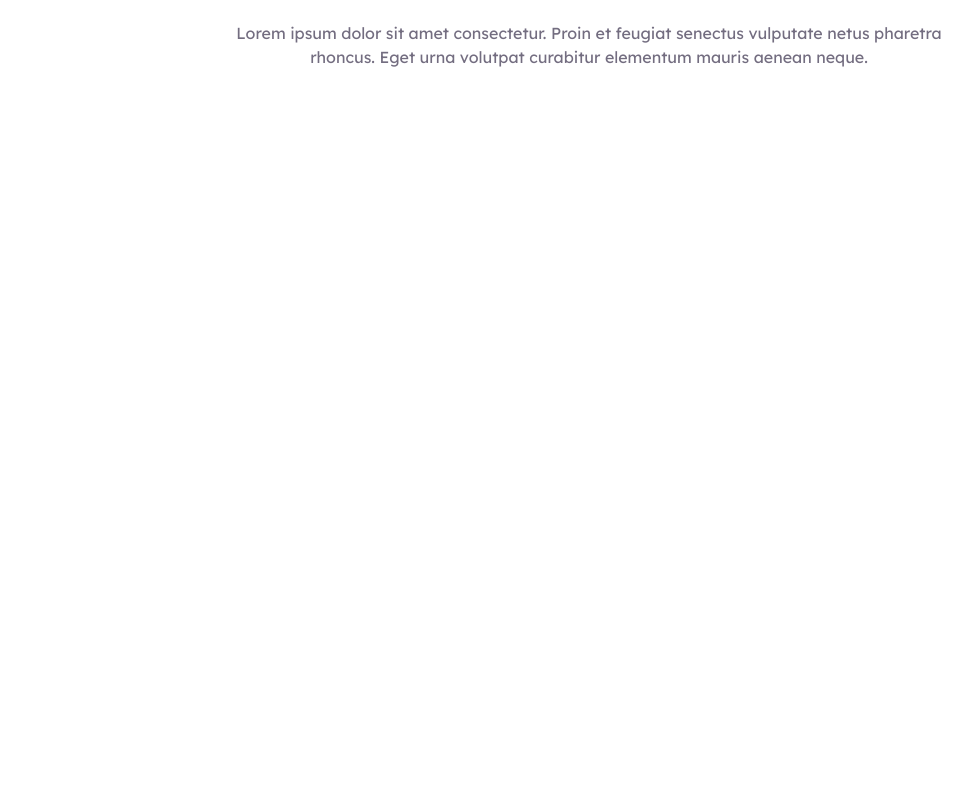
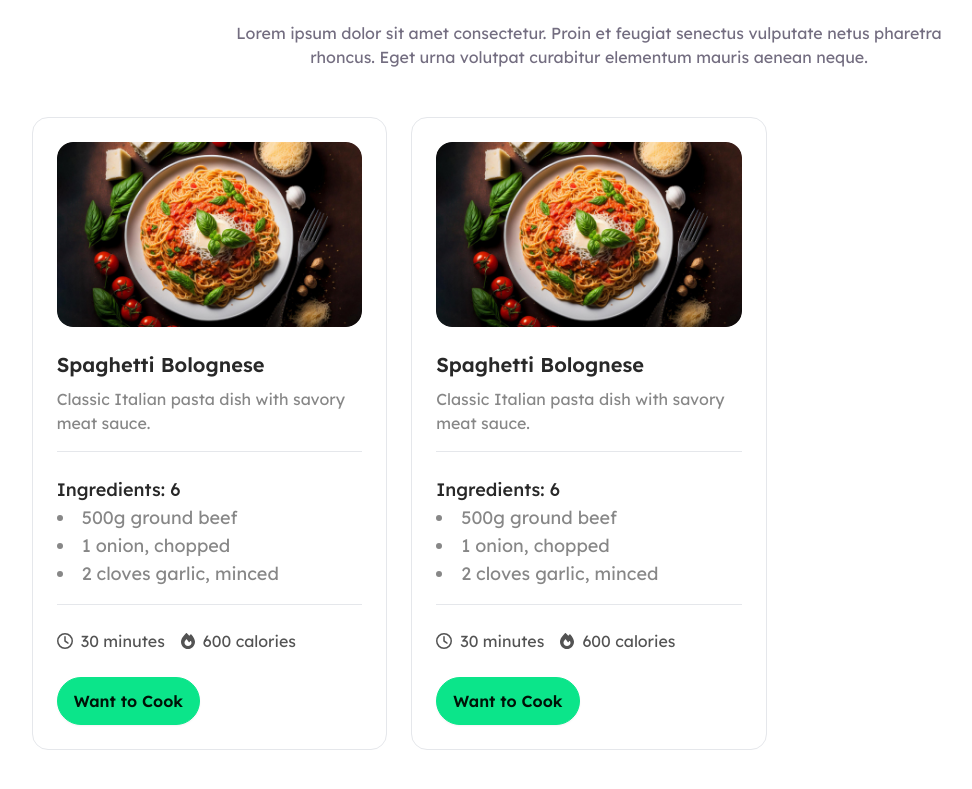
Before and after one commit to Rahad-Ullah/Restora, a React (Vite) app: page / in a window 1280 px wide. Shown: the part 971-1760 px from the top of the page, without its empty margins (51-1023 px from the left). Before the commit the page ends 1136 px from the top, so only its background shows below. Built offline with nearby package versions, Linux system fonts and the light colour scheme.

Commit message:
Recipe Items has been added

```diff
--- a/src/components/Banner/Banner.tsx
+++ b/src/components/Banner/Banner.tsx
@@ -7,8 +7,8 @@ const Banner = () => {
                 <h1 className="text-5xl font-bold leading-tight max-w-screen-md">Discover an exceptional cooking class tailored for you!</h1>
                 <p className="max-w-screen-md">Learn and Master Basic Programming, Data Structures, Algorithm, OOP, Database and solve 500+ coding problems to become an exceptionally well world-class Programmer.</p>
                 <div className="flex gap-6 pt-3">
-                    <button className="btn btn-primary rounded-full text-base">Explore Now</button>
-                    <button className="btn btn-outline rounded-full text-base text-white hover:btn-primary">Our Feedback</button>
+                    <button className="btn btn-primary rounded-full text-base hover:btn-secondary">Explore Now</button>
+                    <button className="btn btn-outline rounded-full text-base text-white hover:btn-secondary">Our Feedback</button>
                 </div>
             </div>
         </div>
--- a/src/components/Navbar/Navbar.tsx
+++ b/src/components/Navbar/Navbar.tsx
@@ -10,12 +10,12 @@ const Navbar = () => {
             <div className="flex flex-col md:flex-row justify-between items-center py-8 md:w-11/12 max-w-screen-2xl mx-auto">
                 {/* Website Title */}
                 <div>
-                    <h1 className="text-secondary text-2xl md:text-3xl font-bold">Spicy Restora</h1>
+                    <a href="/" className="text-secondary text-2xl md:text-3xl font-bold">Spicy Restora</a>
                 </div>
 
                 {/* Nav menu */}
                 <ul className="flex items-center gap-10 xl:gap-12 text-secondary">
-                    <li><a className="hover:text-primary" href="#">Home</a></li>
+                    <li><a className="hover:text-primary" href="/">Home</a></li>
                     <li><a className="hover:text-primary" href="#">Recipes</a></li>
                     <li><a className="hover:text-primary" href="#">About</a></li>
                     <li><a className="hover:text-primary" href="#">Search</a></li>
--- /dev/null
+++ b/src/components/RecipeItem/RecipeItem.tsx
@@ -0,0 +1,33 @@
+import recipe_item from "../../assets/recipe-1.jpg"
+import { FontAwesomeIcon } from "@fortawesome/react-fontawesome";
+import { faClock } from "@fortawesome/free-regular-svg-icons";
+import { faFire } from "@fortawesome/free-solid-svg-icons";
+
+const RecipeItem = () => {
+    return (
+        <div className="p-6 border rounded-2xl space-y-6">
+            <img src={recipe_item} alt="recipe" className="w-full rounded-2xl"/>
+            <div className="space-y-2 border-b pb-4">
+                <h2 className="text-xl font-semibold text-neutral">Spaghetti Bolognese</h2>
+                <p className="text-accent">Classic Italian pasta dish with savory meat sauce.</p>
+            </div>
+            <div className="border-b pb-4">
+                <h3 className="text-lg font-medium text-neutral">Ingredients: 6</h3>
+                <ul className="list-disc list-inside text-lg text-accent">
+                    <li>500g ground beef</li>
+                    <li>1 onion, chopped</li>
+                    <li>2 cloves garlic, minced</li>
+                </ul>
+            </div>
+            <div className="flex items-center gap-4 text-neutral text-opacity-80">
+                <p className="flex items-center gap-2"><FontAwesomeIcon icon={faClock}/> 30 minutes</p>
+                <p className="flex items-center gap-2"><FontAwesomeIcon icon={faFire}/> 600 calories</p>
+            </div>
+            <div>
+                <button className="btn btn-primary rounded-full text-base">Want to Cook</button>
+            </div>
+        </div>
+    );
+};
+
+export default RecipeItem;
--- a/src/pages/Recipes/Recipes.tsx
+++ b/src/pages/Recipes/Recipes.tsx
@@ -1,11 +1,27 @@
+import RecipeItem from "../../components/RecipeItem/RecipeItem";
 
 const Recipes = () => {
-    return (
-        <div className="flex flex-col justify-center items-center gap-6 py-24">
-            <h1 className="text-4xl font-semibold text-secondary">Our Recipes</h1>
-            <p className="max-w-screen-md text-center text-secondary text-opacity-60">Lorem ipsum dolor sit amet consectetur. Proin et feugiat senectus vulputate netus pharetra rhoncus. Eget urna volutpat curabitur elementum mauris aenean neque. </p>
+  return (
+    <section className="py-24 px-4 md:px-6 lg:px-8">
+        <div className="w-11/12 max-w-screen-2xl mx-auto space-y-12">
+            {/* Recipe Header */}
+            <div className="flex flex-col justify-center items-center gap-6 text-center">
+                <h1 className="text-4xl font-semibold text-secondary">Our Recipes</h1>
+                <p className="max-w-screen-md text-secondary text-opacity-60">
+                    Lorem ipsum dolor sit amet consectetur. Proin et feugiat senectus
+                    vulputate netus pharetra rhoncus. Eget urna volutpat curabitur
+                    elementum mauris aenean neque.{" "}
+                </p>
+            </div>
+
+            {/* Recipe Body */}
+            <div className="grid grid-cols-3 gap-6">
+                <RecipeItem />
+                <RecipeItem />
+            </div>
         </div>
-    );
+    </section>
+  );
 };
 
 export default Recipes;
```
